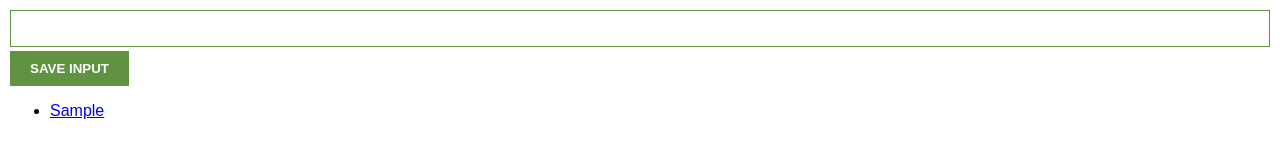
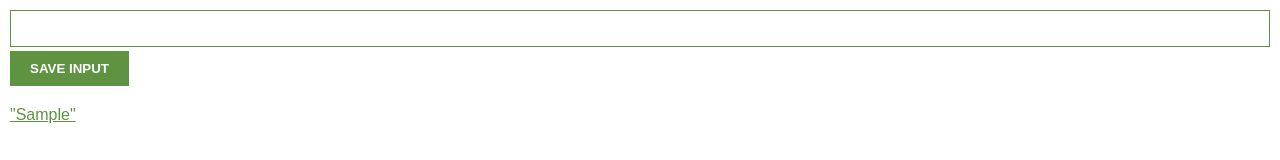
Before and after one commit to lucasjaruga/Scrimba_Learn_JS, a plain HTML site: page ChromeExtension/index.html in a window 1280 px wide. Both pictures are taken after typing "Sample" into the empty fields and a click on the button "SAVE INPUT". Drawn offline with Linux system fonts and the light colour scheme.

Commit message:
added Template String + some CSS changes

```diff
--- a/ChromeExtension/index.css
+++ b/ChromeExtension/index.css
@@ -29,3 +29,17 @@ button {
     font-weight: bold;
 
 }
+
+ul {
+    margin-top: 20px;
+    list-style: none;
+    padding-left: 0;
+}
+
+li {
+    margin-top: 5px;
+}
+
+a {
+    color: #5f9341;
+}
--- a/ChromeExtension/index.js
+++ b/ChromeExtension/index.js
@@ -13,7 +13,10 @@ saveButton.addEventListener("click", function (){
 function renderLeads() {
     let listItems = ""
     for (let i = 0; i < myLeads.length; i++) {
-        listItems += "<li><a target='_blank' href='" + myLeads[i] + "'>" + myLeads[i] + "</a></li>"
+        // listItems += "<li><a target='_blank' href='" + myLeads[i] + "'>" + myLeads[i] + "</a></li>"
+        listItems += `<li>
+                        <a target='_blank' href='${myLeads[i]}'>"${myLeads[i]}"</a>
+                      </li>`
     }
     ulEl.innerHTML = listItems
 }
```
